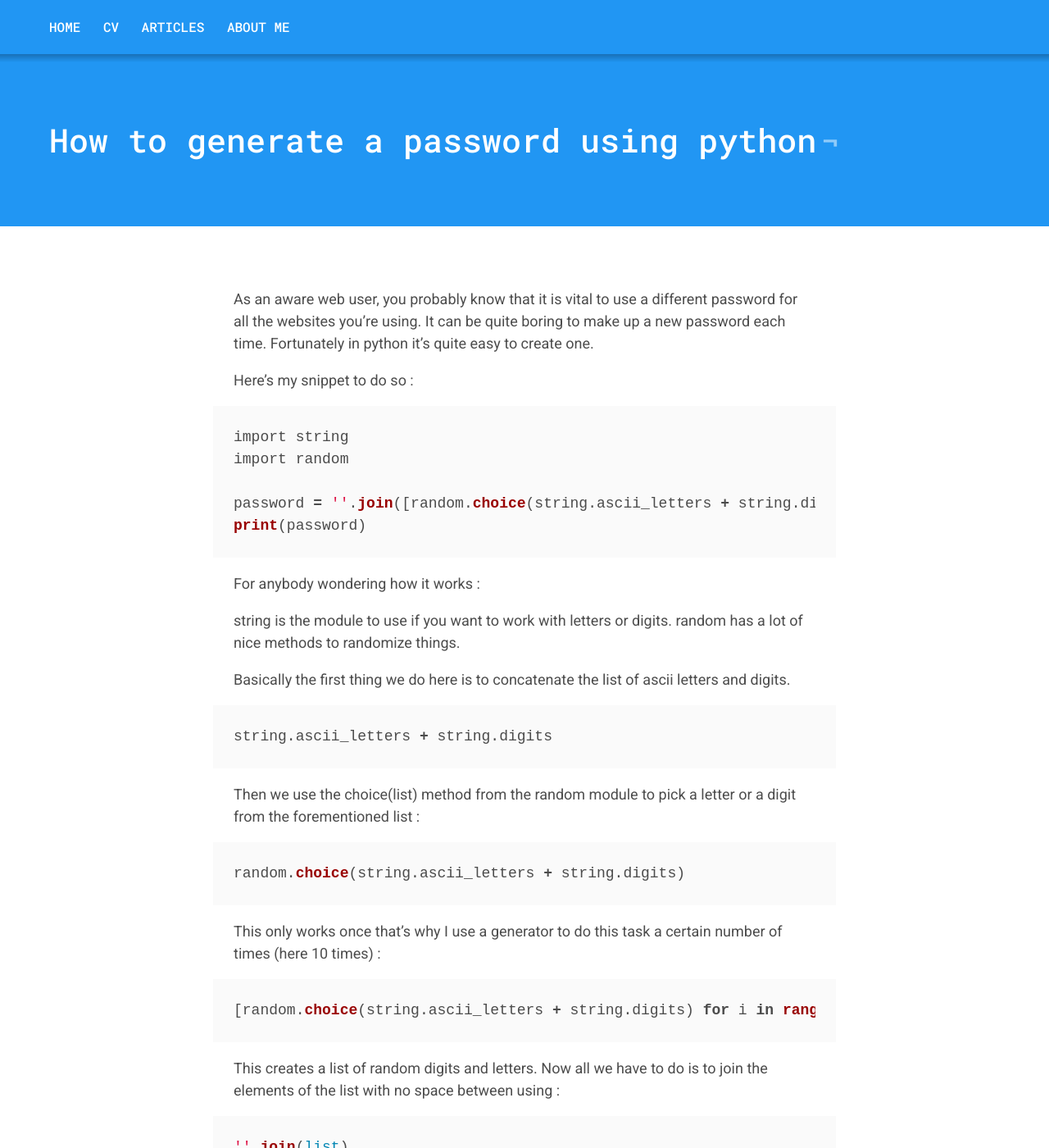
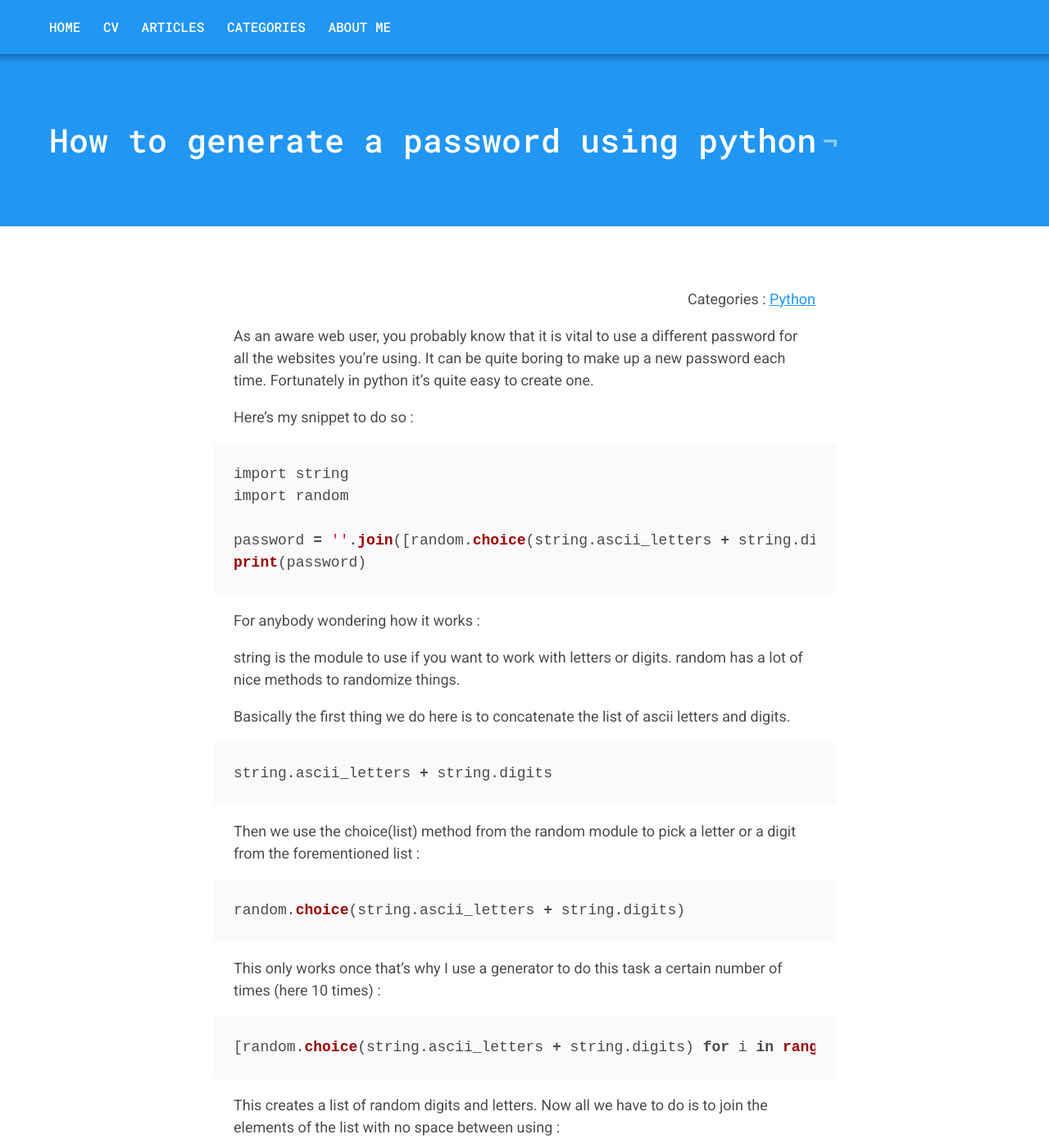
Before and after one commit to cristen/cristen.github.io, a Jekyll site: the page built from _posts/2017-12-01-how-to-create-a-password-using-python.markdown, in a window 1280 px wide and 1400 px high. Shown: the whole window at 82% size. Built offline with Jekyll 4.4.1, drawn with Linux system fonts in a browser that asks for light colours.

Commit message:
Update articles

```diff
--- a/_includes/navigation.html
+++ b/_includes/navigation.html
@@ -3,6 +3,7 @@
     <a class="c-navigation__item {% if page.url == '/' %}is-active{% endif %}" href="{{ "/" | prepend: site.baseurl }}">Home</a>
     <a class="c-navigation__item {% if page.url == '/cv/' %}is-active{% endif %}" href="{{ "/cv/" | prepend: site.baseurl }}">CV</a>
     <a class="c-navigation__item {% if page.url == '/articles/' %}is-active{% endif %}" href="{{ "/articles/" | prepend: site.baseurl }}">Articles</a>
+    <a class="c-navigation__item {% if page.url == '/categories/' %}is-active{% endif %}" href="{{ "/categories/" | prepend: site.baseurl }}">Categories</a>
     <a class="c-navigation__item {% if page.url == '/about/' %}is-active{% endif %}" href="{{ "/about/" | prepend: site.baseurl }}">About me</a>
   </div>
 </nav>
--- a/_layouts/post.html
+++ b/_layouts/post.html
@@ -1,4 +1,16 @@
 ---
 layout: page
 ---
+<div class="post-categories">
+  {% if post %}
+    {% assign categories = post.categories %}
+  {% else %}
+    {% assign categories = page.categories %}
+  {% endif %}
+  Categories :
+  {% for category in categories %}
+  <a href="{{site.baseurl}}/categories/#{{category|slugize}}">{{category}}</a>
+  {% unless forloop.last %}&nbsp;{% endunless %}
+  {% endfor %}
+</div>
 {{ content }}
--- a/_posts/2017-12-01-how-to-create-a-password-using-python.markdown
+++ b/_posts/2017-12-01-how-to-create-a-password-using-python.markdown
@@ -2,7 +2,7 @@
 layout: post
 title:  "How to generate a password using python"
 date: 2017-12-01 11:57:00 GMT+1
-categories: python
+categories: Python
 ---
 As an aware web user, you probably know that it is vital to use a different password for all the websites you’re using.
 It can be quite boring to make up a new password each time. Fortunately in python it’s quite easy to create one.
--- a/_sass/components/_article.scss
+++ b/_sass/components/_article.scss
@@ -32,6 +32,10 @@
     background: $c__light-grey;
   }
 
+  .post-categories {
+    text-align: right;
+  }
+
   ul, ol {
     margin-left: 40px;
   }
```
Also changed, not shown: _pages/categories.html (added, +22 -0 lines).
